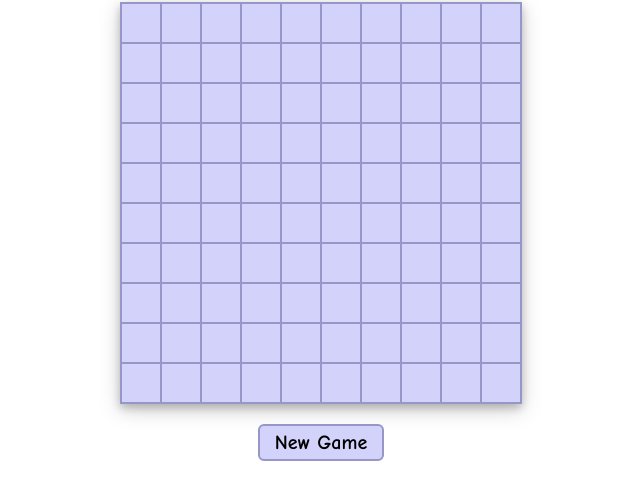
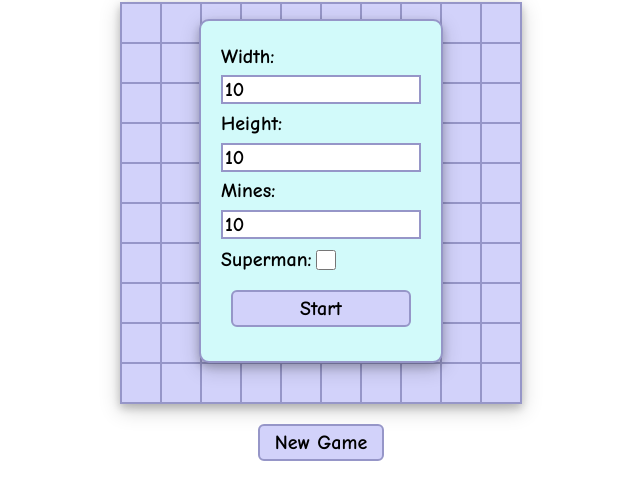
Before and after one commit to dmitrykrn/minesweeper, a plain HTML site: page index.html in a window 1280 px wide. Shown: the part 97-596 px from the top of the page, without its empty margins (319-959 px from the left). Drawn offline with Linux system fonts and the light colour scheme.

Commit message:
Add files via upload

```diff
--- a/css/dialog.css
+++ b/css/dialog.css
@@ -1,6 +1,18 @@
+
+.modal{
+  display: none;
+  position: absolute;
+  z-index: 1;
+  height: 100%;
+  width: 100%;
+  top: 0;
+  left: 0;
+  justify-content: center;
+  align-items: center;
+}
 
 .menu {
-  display: none;
+  display: flex;
   flex-direction: column;
   justify-content: space-around;
   padding: 20px;
@@ -47,7 +59,7 @@ input {
   border-radius: 10px;
   background-color: rgb(250, 250, 210);
   animation-name: alert-expand;
-  animation-duration: 0.1s;
+  animation-duration: 0.2s;
   overflow: hidden;
   text-align: center;
   position: absolute;
```
